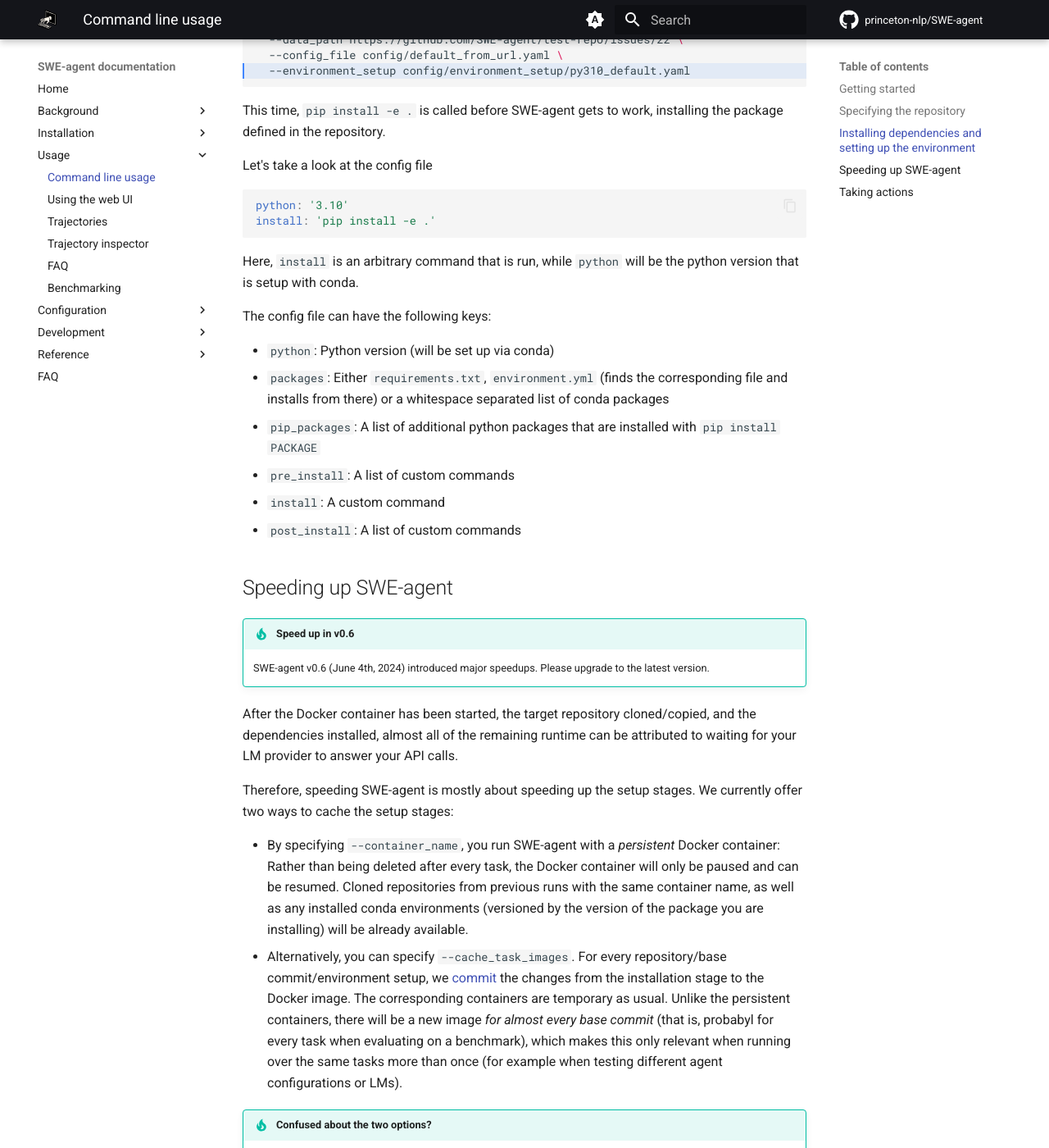
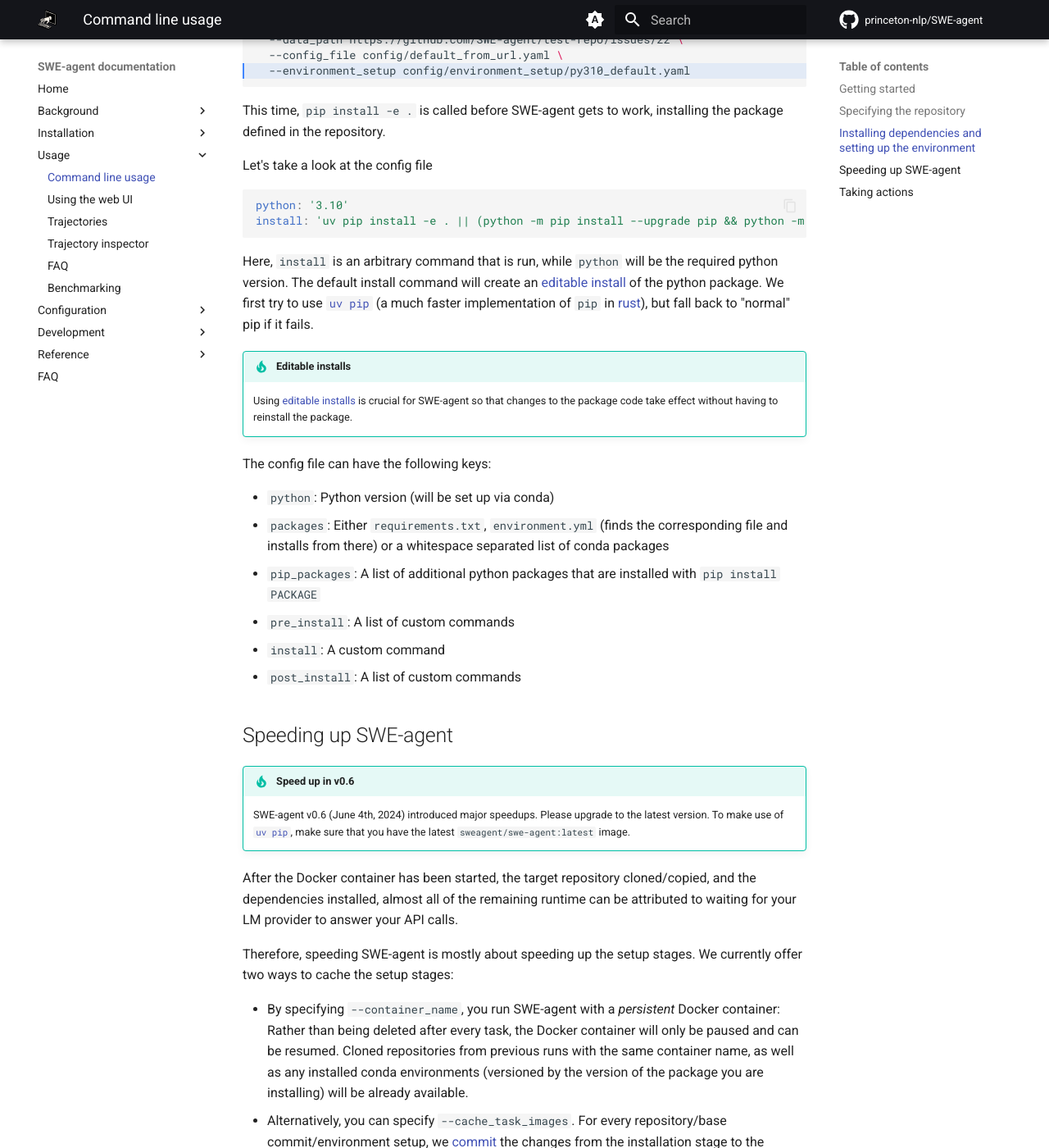
Before and after one commit to princeton-nlp/SWE-agent, an MkDocs documentation site: the page built from docs/usage/cl_tutorial.md, in a window 1280 px wide and 1400 px high, scrolled down 2797 px. Shown: the whole window at 82% size. Built offline with MkDocs 1.6.1 and Material for MkDocs 9.7.7, drawn with Linux system fonts in a browser that asks for light colours; comment, search, counter and statistics services are not loaded.

Commit message:
Enh: Use uv for editable install by default (#547)
---------

Co-authored-by: pre-commit-ci[bot] <66853113+pre-commit-ci[bot]@users.noreply.github.com>

````diff
--- a/docs/usage/cl_tutorial.md
+++ b/docs/usage/cl_tutorial.md
@@ -103,10 +103,20 @@
 
 ```yaml
 python: '3.10'
-install: 'pip install -e .'
+install: 'uv pip install -e . || (python -m pip install --upgrade pip && python -m pip install -e .)'
 ```
 
-Here, `install` is an arbitrary command that is run, while `python` will be the python version that is setup with conda.
+Here, `install` is an arbitrary command that is run, while `python` will be the required python version.
+The default install command will create an [editable install][] of the python package.
+We first try to use [`uv pip`][uv] (a much faster implementation of `pip` in [rust][]), but fall back to "normal" pip if it fails.
+
+!!! tip "Editable installs"
+    Using [editable installs][editable install] is crucial for SWE-agent so that
+    changes to the package code take effect without having to reinstall the package.
+
+[editable install]: https://setuptools.pypa.io/en/latest/userguide/development_mode.html
+[uv]: https://pypi.org/project/uv/
+[rust]: https://www.rust-lang.org/
 
 The config file can have the following keys:
 
@@ -121,6 +131,7 @@
 
 !!! tip "Speed up in v0.6"
     SWE-agent v0.6 (June 4th, 2024) introduced major speedups. Please upgrade to the latest version.
+    To make use of [`uv pip`][uv], make sure that you have the latest `sweagent/swe-agent:latest` image.
 
 After the Docker container has been started, the target repository cloned/copied, and the dependencies installed,
 almost all of the remaining runtime can be attributed to waiting for your LM provider to answer your API calls.
````
Also changed, not shown: docs/installation/source.md (+2 -2 lines), 2 other files.
